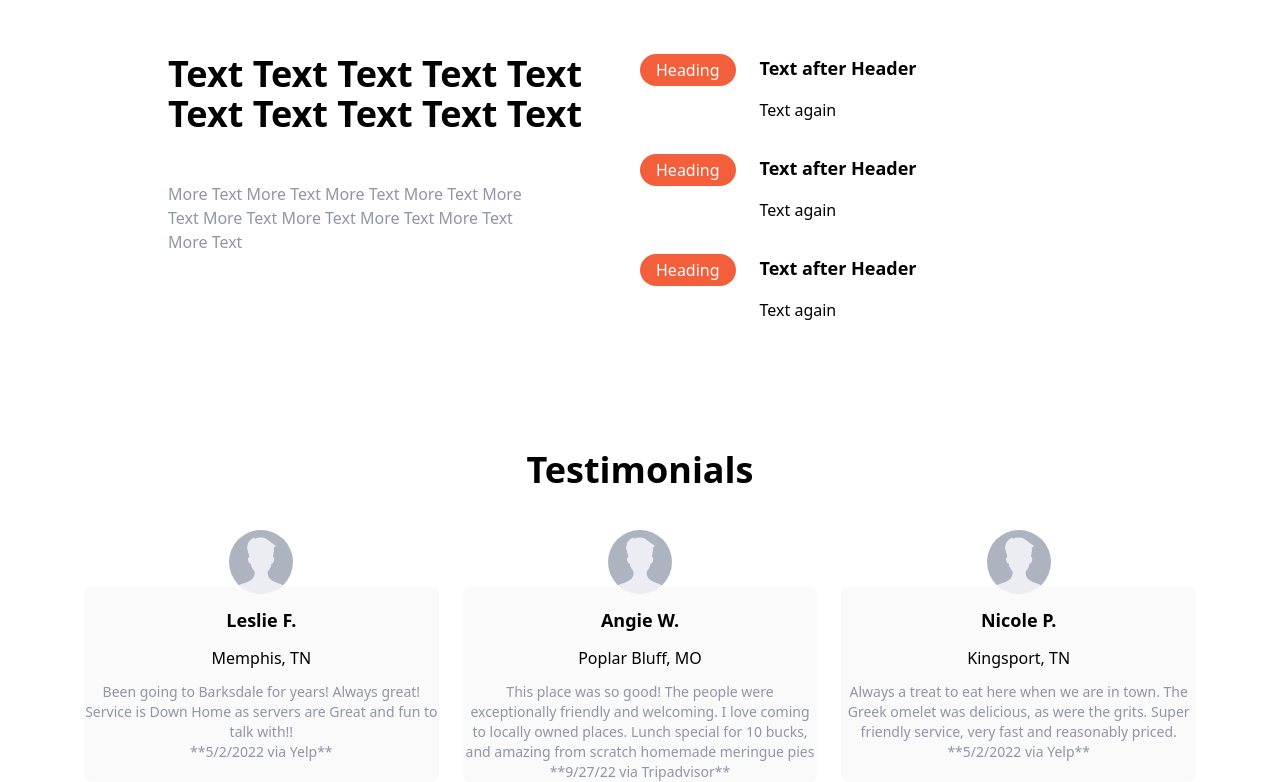
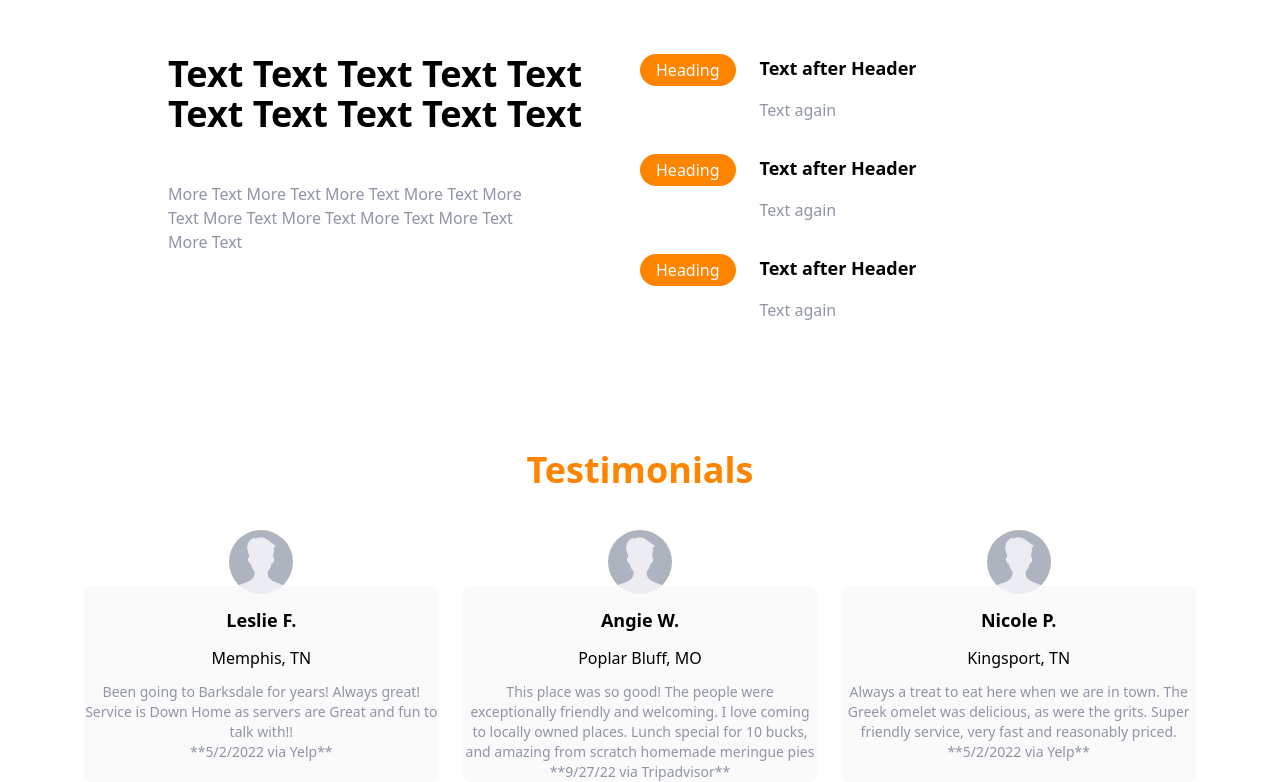
Before and after one commit to kjframe/BarksdaleTailwind, a website: page index.html in a window 1280 px wide. Shown: the part 753-1535 px from the top of the page. Drawn offline with Linux system fonts and the light colour scheme.

Commit message:
added custom color

```diff
--- a/index.html
+++ b/index.html
@@ -17,7 +17,7 @@
                     <img src="images/logo.png" alt="" />
                 </div>
                 <!-- Menu Items -->
-                <div class="hidden md:flex space-x-6 text-orange-500 font-bold">
+                <div class="hidden md:flex space-x-6 text-volsOrange font-bold">
                     <a href="#" class="hover:text-darkGrayishBlue">Home</a>
                     <a href="#" class="hover:text-darkGrayishBlue">About Us</a>
                     <a href="#" class="hover:text-darkGrayishBlue">Menu</a>
@@ -75,7 +75,7 @@
                         <!-- Heading -->
                         <div class="rounded-l-full bg-brightRedSupLight md:bg-transparent">
                             <div class="flex items-center space-x-2">
-                                <div class="px-4 py-2 text-white rounded-full md:py-1 bg-brightRed">
+                                <div class="px-4 py-2 text-white rounded-full md:py-1 bg-volsOrange">
                                     Heading
                                 </div>
                                 <h3 class="text-base font-bold md:mb-4 md:hidden">
@@ -88,7 +88,7 @@
                             <h3 class="hidden mb-4 text-lg font-bold md:block">
                                 Text after Header
                             </h3>
-                            <p class="text-darkGreyishBlue">
+                            <p class="text-darkGrayishBlue">
                                 Text again
                             </p>
                         </div>
@@ -99,7 +99,7 @@
                         <!-- Heading -->
                         <div class="rounded-l-full bg-brightRedSupLight md:bg-transparent">
                             <div class="flex items-center space-x-2">
-                                <div class="px-4 py-2 text-white rounded-full md:py-1 bg-brightRed">
+                                <div class="px-4 py-2 text-white rounded-full md:py-1 bg-volsOrange">
                                     Heading
                                 </div>
                                 <h3 class="text-base font-bold md:mb-4 md:hidden">
@@ -112,7 +112,7 @@
                             <h3 class="hidden mb-4 text-lg font-bold md:block">
                                 Text after Header
                             </h3>
-                            <p class="text-darkGreyishBlue">
+                            <p class="text-darkGrayishBlue">
                                 Text again
                             </p>
                         </div>
@@ -123,7 +123,7 @@
                         <!-- Heading -->
                         <div class="rounded-l-full bg-brightRedSupLight md:bg-transparent">
                             <div class="flex items-center space-x-2">
-                                <div class="px-4 py-2 text-white rounded-full md:py-1 bg-brightRed">
+                                <div class="px-4 py-2 text-white rounded-full md:py-1 bg-volsOrange">
                                     Heading
                                 </div>
                                 <h3 class="text-base font-bold md:mb-4 md:hidden">
@@ -136,7 +136,7 @@
                             <h3 class="hidden mb-4 text-lg font-bold md:block">
                                 Text after Header
                             </h3>
-                            <p class="text-darkGreyishBlue">
+                            <p class="text-darkGrayishBlue">
                                 Text again
                             </p>
                         </div>
@@ -150,7 +150,7 @@
             <!-- container to heading and Testimonial Blocks -->
             <div class="max-w-6xl px-5 mx-auto mt-32 text-center">
                 <!-- Heading -->
-                <h2 class="text-4xl font-bold text-center">
+                <h2 class="text-4xl font-bold text-center text-volsOrange">
                     Testimonials
                 </h2>
                 <!-- Testimonials Container -->
@@ -165,7 +165,7 @@
                         </p>
                     </div>
                     <!-- Testimonial 2 -->
-                    <div class="hidden flex-col items-center pd-6 space-y-3 rounded-lg bg-veryLightGray md:flex md:w-1/3">
+                    <div class="hidden flex-col items-center pd-6 space-y-3 rounded-lg bg-veryLightGray md:w-1/3 md:flex">
                         <img src="images/blank-picture-holder.png" class="w-16 -mt-14 rounded-full" alt="">
                         <h5 class="text-lg font-bold">Angie W.</h5>
                         <h4 class="text-md">Poplar Bluff, MO</h4>
@@ -174,7 +174,7 @@
                         </p>
                     </div>
                     <!-- Testimonial 3 -->
-                    <div class="hidden flex-col items-center pd-6 space-y-3 rounded-lg bg-veryLightGray md:flex md:w-1/3">
+                    <div class="hidden flex-col items-center pd-6 space-y-3 rounded-lg bg-veryLightGray md:w-1/3 md:flex">
                         <img src="images/blank-picture-holder.png" class="w-16 -mt-14 rounded-full" alt="">
                         <h5 class="text-lg font-bold">Nicole P.</h5>
                         <h4 class="text-md">Kingsport, TN</h4>
--- a/tailwind.config.js
+++ b/tailwind.config.js
@@ -18,7 +18,7 @@ module.exports = {
         veryDarkBlue: 'hsl(233, 12%, 13%)',
         veryPaleRed: 'hsl(13, 100%, 96%)',
         veryLightGray: 'hsl(0, 0%, 98%)',
-        veryOrange: 'hsl(255, 130, 0)',
+        volsOrange: 'hsl(31, 100%, 50%)',
       }
     },
   },
```
Also changed, not shown: css/main.css.
